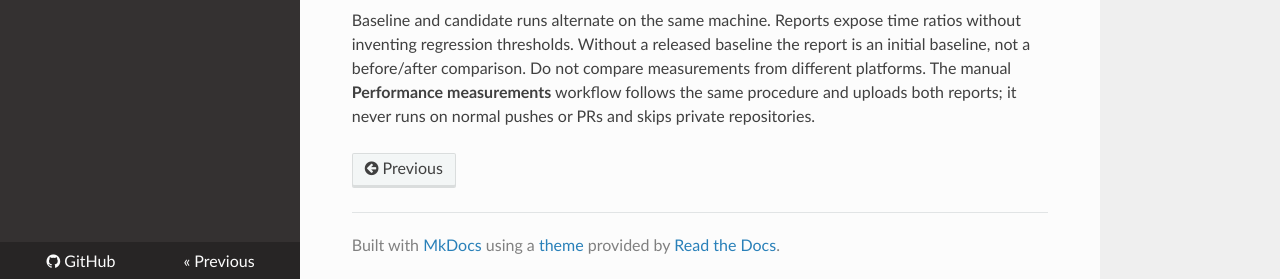
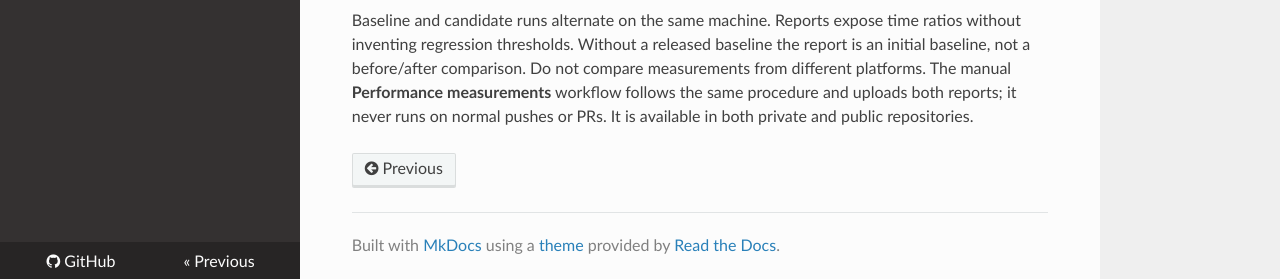
Before and after one commit to chooong-group/chooong.datasift, an MkDocs documentation site: the page built from docs/development/benchmarks.md, in a window 1280 px wide and 1356 px high. Shown: the part 1074-1353 px from the top of the window. Built offline with MkDocs 1.6.1, drawn with Linux system fonts in a browser that asks for light colours; nearby versions of some CDN libraries.

Commit message:
chore: add README badges and allow private repository CI

```diff
--- a/docs/development/benchmarks.md
+++ b/docs/development/benchmarks.md
@@ -56,4 +56,4 @@ ratios without inventing regression thresholds. Without a released baseline the
 report is an initial baseline, not a before/after comparison. Do not compare
 measurements from different platforms. The manual **Performance measurements**
 workflow follows the same procedure and uploads both reports; it never runs on
-normal pushes or PRs and skips private repositories.
+normal pushes or PRs. It is available in both private and public repositories.
```
Also changed, not shown: README.md (+15 -0 lines), .github/RELEASING.md, .github/pull_request_template.md, 7 other files.
